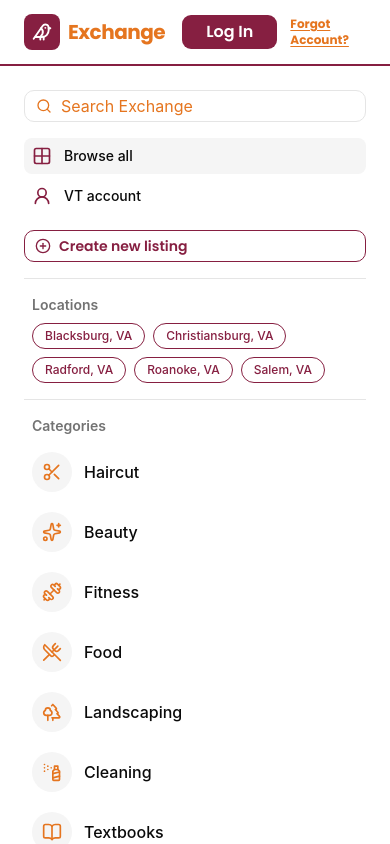
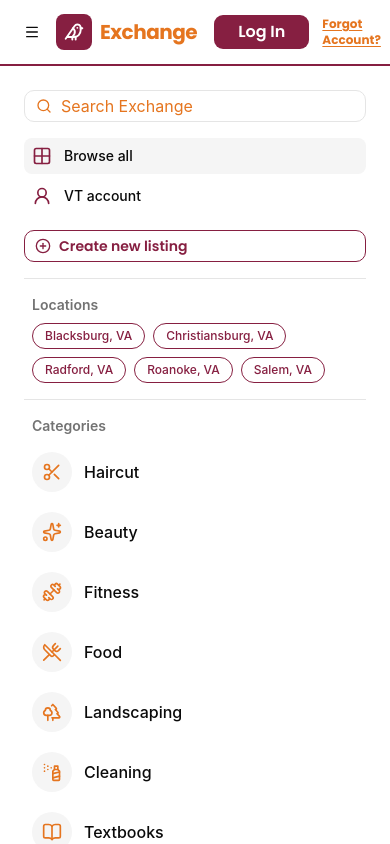
Before and after one commit to ad0mb/HokieExchange, a Next.js app in the folder frontend/: page / in a window 390 px wide. Shown: the top 844 px of the page. Built offline with nearby package versions, Linux system fonts and the light colour scheme.

Commit message:
Add mobile hamburger button to navbar

```diff
--- a/frontend/src/components/marketplace/navbar.tsx
+++ b/frontend/src/components/marketplace/navbar.tsx
@@ -1,11 +1,23 @@
+import { Menu } from "lucide-react";
 import { Button } from "@/components/ui/button";
 import { Logo } from "@/components/marketplace/logo";
 
-export function Navbar() {
+export function Navbar({ onMenuClick }: { onMenuClick: () => void }) {
   return (
     <header className="sticky top-0 z-40 border-b-2 border-brand-maroon bg-background">
-      <div className="flex h-16 items-center justify-between gap-4 px-6">
-        <Logo />
+      <div className="flex h-16 items-center justify-between gap-4 px-4 sm:px-6">
+        <div className="flex items-center gap-2">
+          <Button
+            variant="ghost"
+            size="icon"
+            className="lg:hidden"
+            onClick={onMenuClick}
+          >
+            <Menu className="h-5 w-5" />
+            <span className="sr-only">Open menu</span>
+          </Button>
+          <Logo />
+        </div>
 
         <div className="flex items-center gap-3">
           <Button
```
